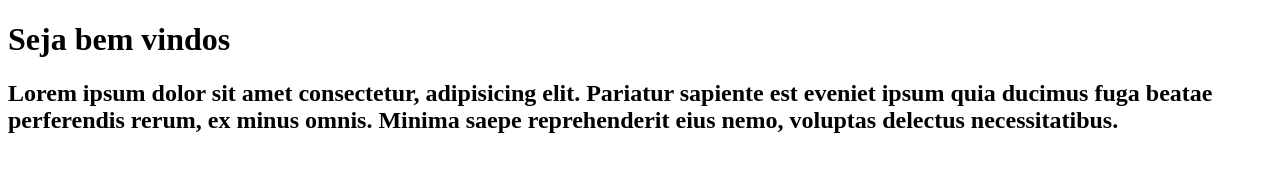
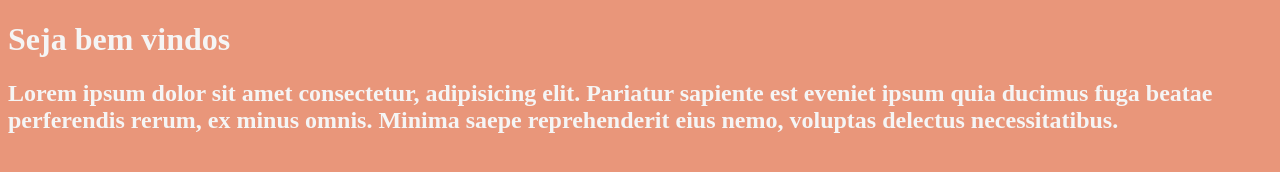
Before and after one commit to salurodev/Trabalho_on_line, a plain HTML site: page lusastore.com.br/index.html in a window 1280 px wide. Drawn offline with Linux system fonts and the light colour scheme.

Commit message:
Criando css
criando pagina css

```diff
--- /dev/null
+++ b/lusastore.com.br/css/style.css
@@ -0,0 +1,4 @@
+body {
+    background-color: darksalmon;
+    color: whitesmoke;
+}
--- a/lusastore.com.br/index.html
+++ b/lusastore.com.br/index.html
@@ -4,6 +4,7 @@
     <meta charset="UTF-8">
     <meta http-equiv="X-UA-Compatible" content="IE=edge">
     <meta name="viewport" content="width=device-width, initial-scale=1.0">
+    <link rel="stylesheet" href="css/style.css">
     <title>Lusa Store</title>
 </head>
 <body>
```
